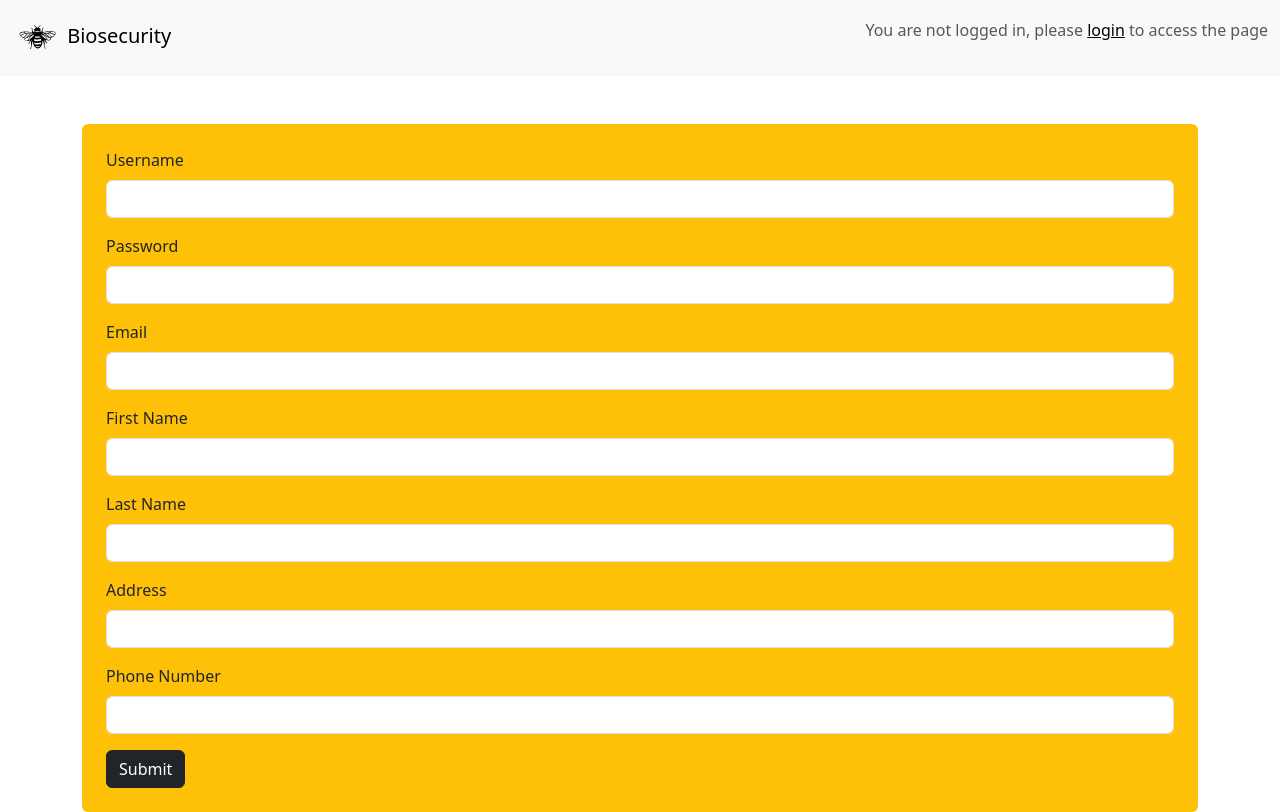
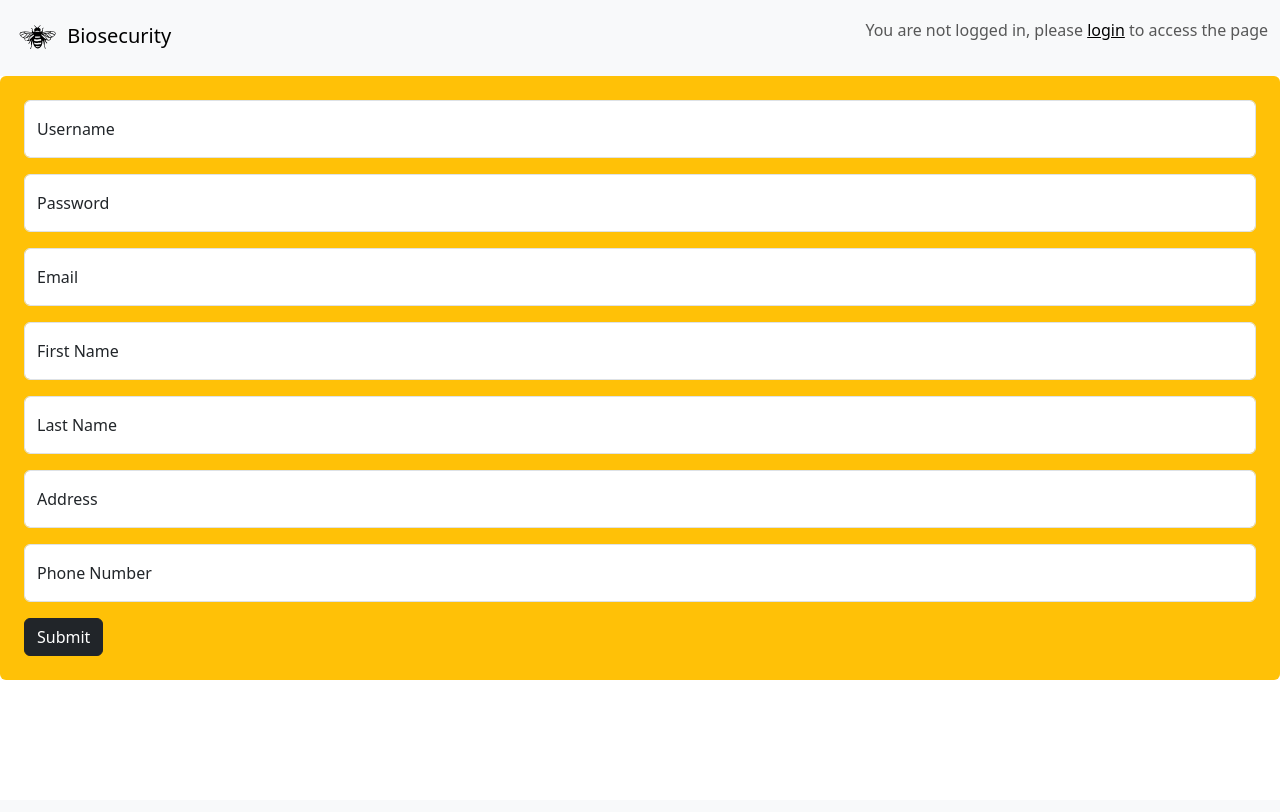
Before and after one commit to Ke-Liang-1160404/Biosecurity, a Flask app: page /register in a window 1280 px wide. After the commit the page ends 680 px from the top, so only its background shows below. Run offline with Flask 3, Linux system fonts and the light colour scheme.

Commit message:
styling label floating

```diff
--- a/biosecurity_app/templates/register.html
+++ b/biosecurity_app/templates/register.html
@@ -2,41 +2,41 @@
 {% block title %}Register New Account {% endblock %}
 
 {% block content %}
-<div class="container mt-5">
+
   <form action="{{ url_for('register') }}" method="POST" autocomplete="off" class="bg-warning p-4 rounded">
-    <div class="mb-3">
-      <label for="username" class="form-label">Username</label>
-      <input type="text" class="form-control" id="username" name="username" required>
+    <div class="mb-3 form-floating form-group">
+      <input type="text" class="form-control" id="username" name="username" placeholder="" required>
+      <label for="username">Username</label>
     </div>
-    <div class="mb-3">
+    <div class="mb-3 form-floating form-group">
+      <input type="password" class="form-control" id="password" name="password" placeholder="" required>
       <label for="password" class="form-label">Password</label>
-      <input type="password" class="form-control" id="password" name="password" required>
     </div>
-    <div class="mb-3">
+    <div class="mb-3 form-floating form-group">
+      <input type="email" class="form-control" id="email" name="email" placeholder="" required>
       <label for="email" class="form-label">Email</label>
-      <input type="email" class="form-control" id="email" name="email" required>
     </div>
-    <div class="mb-3">
+    <div class="mb-3 form-floating form-group">
+      <input type="text" class="form-control" id="firstname" name="firstname" placeholder="" required>
       <label for="firstname" class="form-label">First Name</label>
-      <input type="text" class="form-control" id="firstname" name="firstname" required>
     </div>
-    <div class="mb-3">
+    <div class="mb-3 form-floating form-group">
+      <input type="text" class="form-control" id="lastname" name="lastname" placeholder="" required>
       <label for="lastname" class="form-label">Last Name</label>
-      <input type="text" class="form-control" id="lastname" name="lastname" required>
     </div>
-    <div class="mb-3">
+    <div class="mb-3 form-floating form-group">
+      <input type="text" class="form-control" id="address" name="address" placeholder="" required>
       <label for="address" class="form-label">Address</label>
-      <input type="text" class="form-control" id="address" name="address" required>
     </div>
-    <div class="mb-3">
+    <div class="mb-3 form-floating form-group">
+      <input type="text" class="form-control" id="phone" name="phone" placeholder="">
       <label for="phone" class="form-label">Phone Number</label>
-      <input type="text" class="form-control" id="phone" name="phone">
     </div>
 
     {% if msg %}
     <div class="alert {% if not registered %}alert-danger{% endif %}  {% if registered %}alert-success{% endif %}"   role="alert">
     {{ msg }}
-    </div>
+
     {% endif %}
 
     {% if login %}
```
